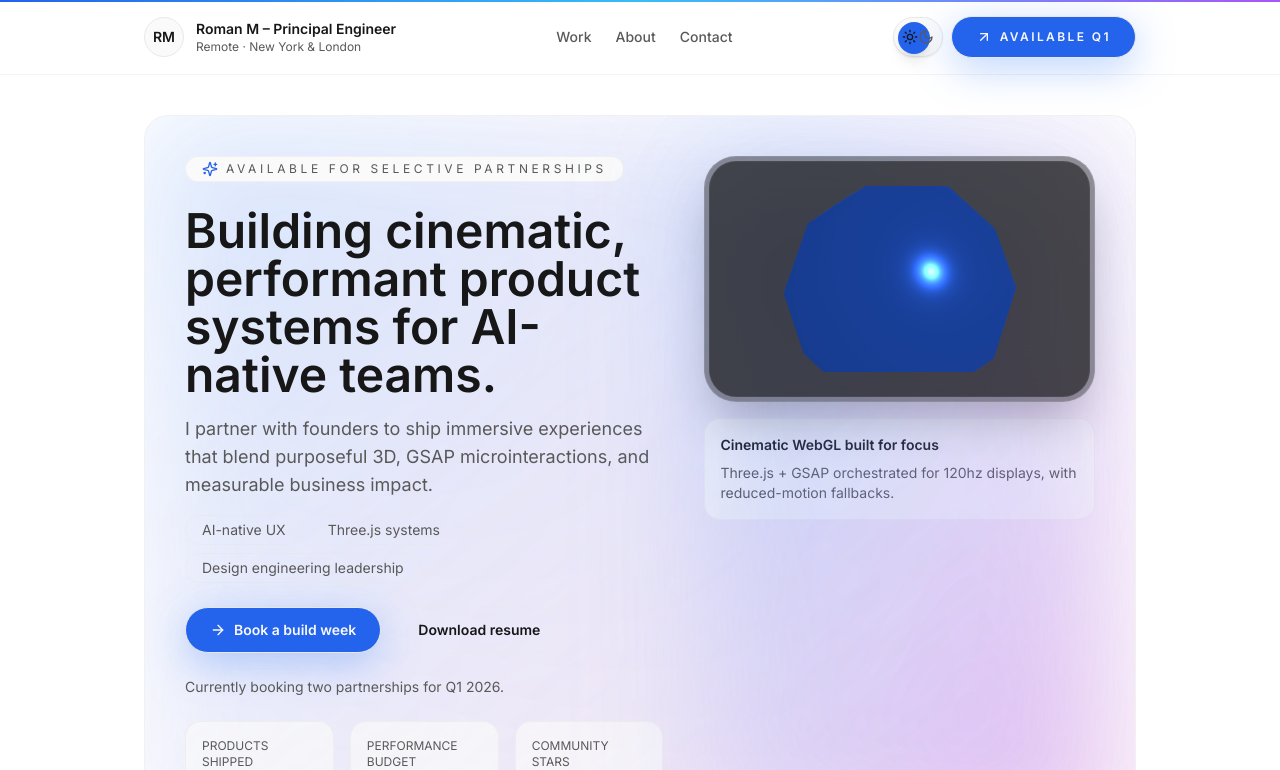
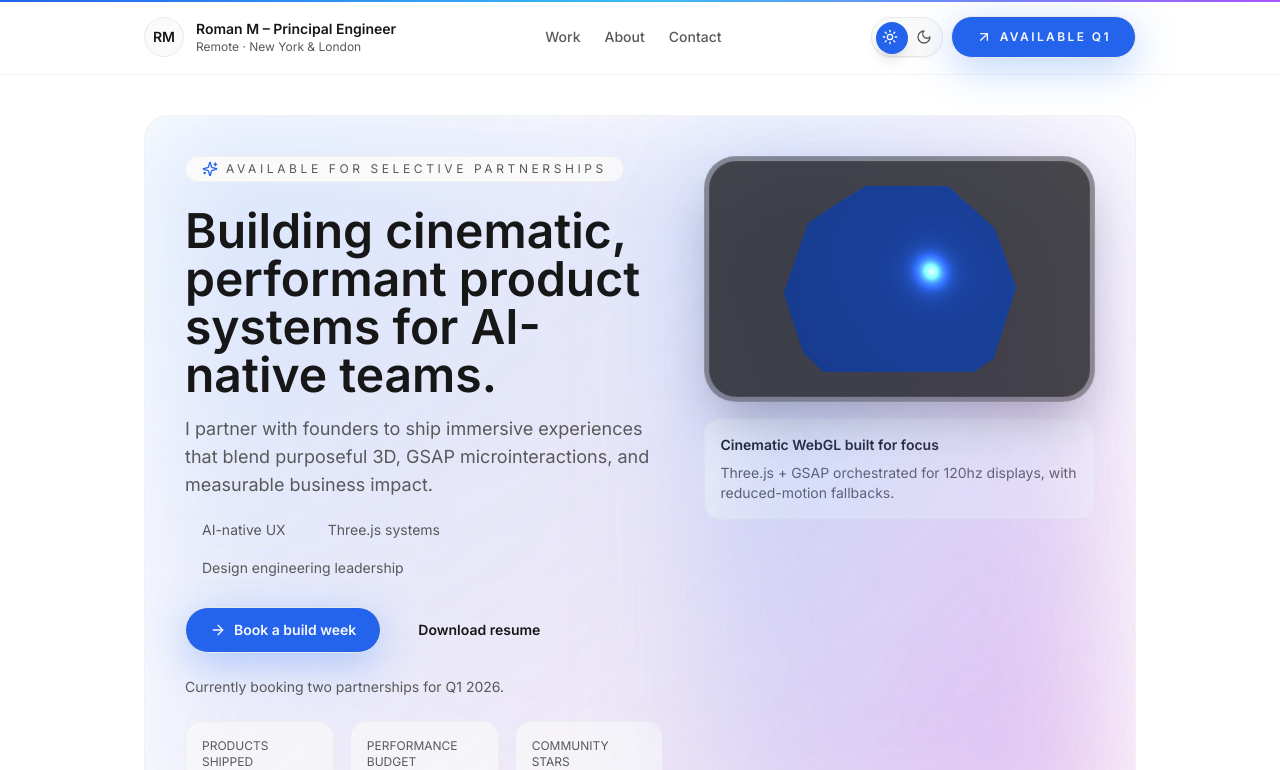
Before and after one commit to lex0127316/portfolio-v, a Next.js app in the folder apps/web/: page / in a window 1280 px wide. Shown: the top 770 px of the page. Built offline with nearby package versions, Linux system fonts and the light colour scheme; no server answers.

Commit message:
fix: align the dark theme style

```diff
--- a/apps/web/src/components/theme-toggle.tsx
+++ b/apps/web/src/components/theme-toggle.tsx
@@ -24,7 +24,7 @@ export function ThemeToggle({ className }: { className?: string }) {
         aria-hidden
         tabIndex={-1}
         className={cn(
-          "relative flex h-10 w-18 items-center justify-between rounded-full border border-border bg-card px-2 text-sm font-medium text-foreground opacity-0",
+          "relative inline-flex h-10 w-[4.5rem] items-center rounded-full border border-border bg-card px-2 opacity-0",
           className,
         )}
       >
@@ -40,18 +40,30 @@ export function ThemeToggle({ className }: { className?: string }) {
       aria-pressed={isDark}
       aria-label="Toggle dark mode"
       className={cn(
-        "relative flex h-10 w-18 items-center justify-between rounded-full border border-border bg-card px-2 text-sm font-medium text-foreground shadow-sm transition hover:border-primary",
+        "group relative inline-flex h-10 w-[4.5rem] items-center rounded-full border border-border bg-card p-1 text-foreground shadow-sm transition hover:border-primary focus-visible:outline-none focus-visible:ring-2 focus-visible:ring-ring focus-visible:ring-offset-2 focus-visible:ring-offset-background",
         className,
       )}
     >
       <motion.span
         layout
-        className="absolute inset-y-1 h-8 w-8 rounded-full bg-primary shadow-lg"
-        transition={{ type: "spring", stiffness: 400, damping: 26 }}
-        style={{ left: isDark ? "calc(50% + 0.25rem)" : "0.25rem" }}
+        animate={{ x: isDark ? 32 : 0 }}
+        className="pointer-events-none absolute inset-y-1 left-1 h-8 w-8 rounded-full bg-primary shadow-lg group-active:scale-[0.97]"
+        transition={{ type: "spring", stiffness: 380, damping: 28 }}
       />
-      <Sun className={cn("z-10 h-4 w-4", { "text-muted-foreground": isDark })} />
-      <Moon className={cn("z-10 h-4 w-4", { "text-muted-foreground": !isDark })} />
+      <span className="relative z-10 flex w-full items-center justify-between px-1.5 text-xs font-semibold uppercase tracking-wider">
+        <Sun
+          className={cn("h-4 w-4 transition-colors", {
+            "text-background": !isDark,
+            "text-muted-foreground": isDark,
+          })}
+        />
+        <Moon
+          className={cn("h-4 w-4 transition-colors", {
+            "text-muted-foreground": !isDark,
+            "text-background": isDark,
+          })}
+        />
+      </span>
       <span className="sr-only">
         {isDark ? "Switch to light theme" : "Switch to dark theme"}
       </span>
```
